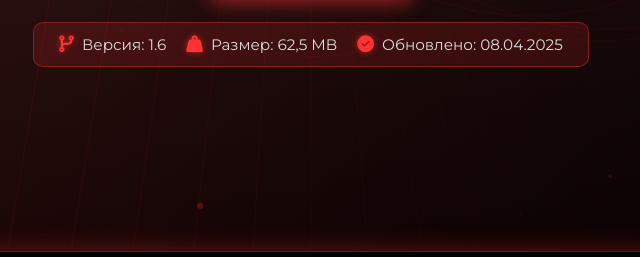
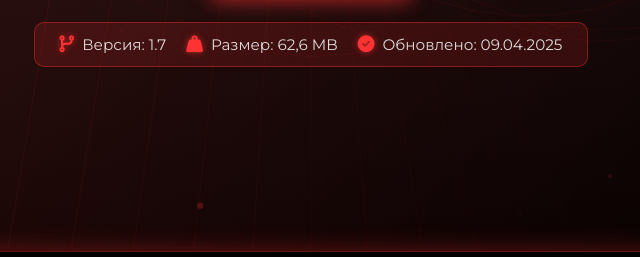
Before and after one commit to W3bs1teH0st3d/pasta.xyz, a plain HTML site: page download.html in a window 1280 px wide. Shown: the part 449-706 px from the top of the page, 329-969 px from the left. Drawn offline with Linux system fonts and the light colour scheme.

Commit message:
Update download.html

```diff
--- a/download.html
+++ b/download.html
@@ -31,9 +31,9 @@
       <p>Скачай наш лоадер последней версии, и начни унижать на Funtime, Reallyworld!</p>
       <a href="https://github.com/W3bs1teH0st3d/Pasta.client/releases/download/V1.7Icons/PastaLoader.exe" download class="download-btn"><i class="fa-solid fa-folder"></i></i> Скачать</a>
       <div class="download-info">
-        <span><i class="fas fa-code-branch"></i> Версия: 1.6</span>
-        <span><i class="fa-solid fa-weight-hanging"></i> Размер: 62,5 MB</span>
-        <span><i class="fas fa-check-circle"></i> Обновлено: 08.04.2025</span>
+        <span><i class="fas fa-code-branch"></i> Версия: 1.7</span>
+        <span><i class="fa-solid fa-weight-hanging"></i> Размер: 62,6 MB</span>
+        <span><i class="fas fa-check-circle"></i> Обновлено: 09.04.2025</span>
       </div>
     </section>
 
```
